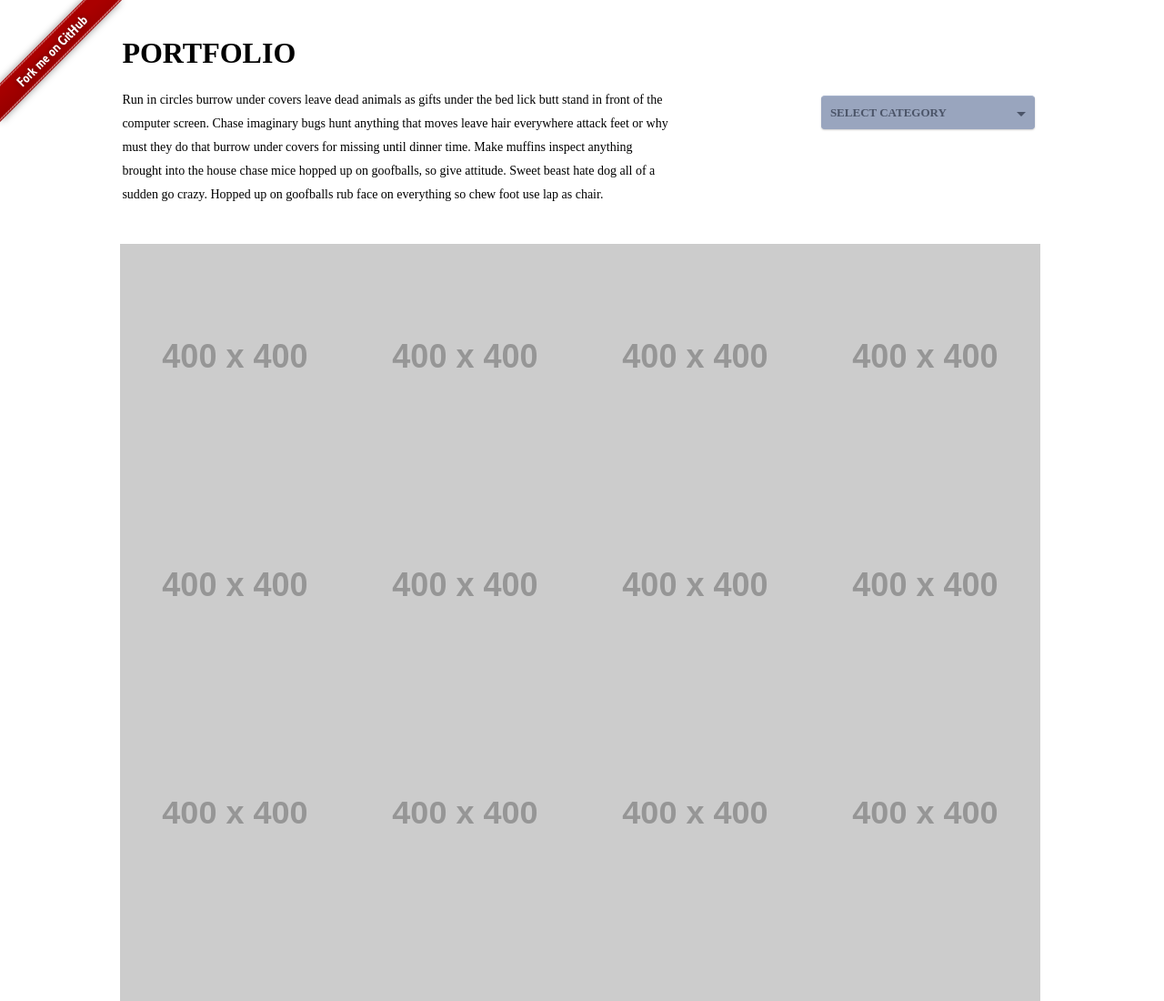
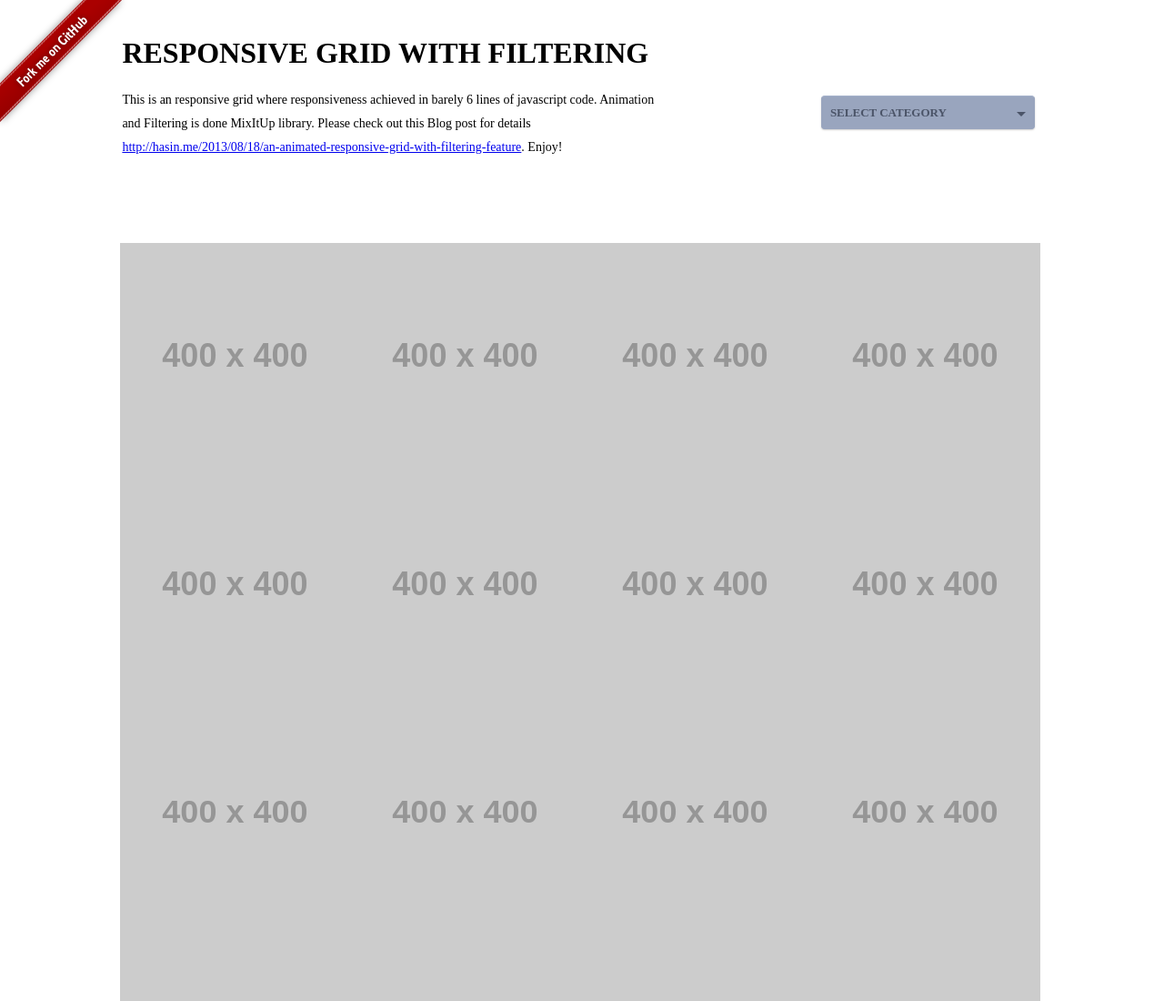
Before and after one commit to hasinhayder/ResponsiveGalleryWithFiltering, a plain HTML site: page index.html in a window 1280 px wide. Shown: the top 1100 px of the page at 91% size. Drawn offline with Linux system fonts and the light colour scheme; placeholder pictures from the web are drawn by us.

Commit message:
Description

```diff
--- a/index.html
+++ b/index.html
@@ -122,9 +122,9 @@
 	</div>
 	<div class="project">
 		<div class="project-details">
-			<h1>PORTFOLIO</h1>
+			<h1>RESPONSIVE GRID WITH FILTERING</h1>
 			<p>
-				Run in circles burrow under covers leave dead animals as gifts under the bed lick butt stand in front of the computer screen. Chase imaginary bugs hunt anything that moves leave hair everywhere attack feet or why must they do that burrow under covers for missing until dinner time. Make muffins inspect anything brought into the house chase mice hopped up on goofballs, so give attitude. Sweet beast hate dog all of a sudden go crazy. Hopped up on goofballs rub face on everything so chew foot use lap as chair.
+				This is an responsive grid where responsiveness achieved in barely 6 lines of javascript code. Animation and Filtering is done MixItUp library. Please check out this Blog post for details <a href='http://hasin.me/2013/08/18/an-animated-responsive-grid-with-filtering-feature/'>http://hasin.me/2013/08/18/an-animated-responsive-grid-with-filtering-feature</a>. Enjoy!
 			</p>
 			<div style="clear:both"></div>
 
```
